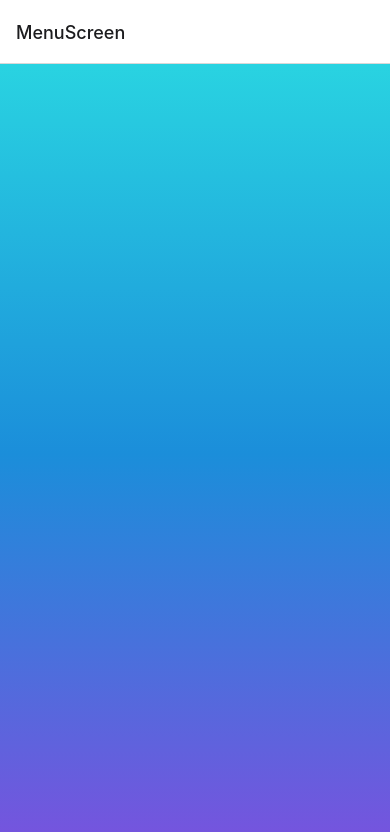
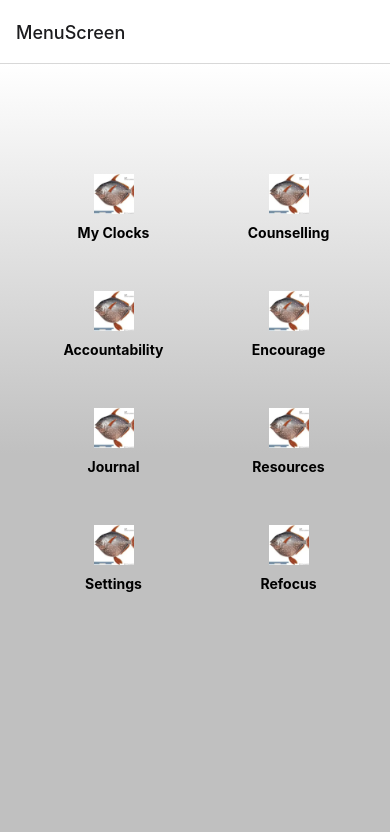
Before and after one commit to RealRyanno2022/sobr, a React Native app: screen /MenuScreen in a window 390 px wide. Shown: the top 832 px of the page. Built offline with nearby package versions, Linux system fonts and the light colour scheme.

Commit message:
added the working gradient background

```diff
--- a/components/GradientBackground.tsx
+++ b/components/GradientBackground.tsx
@@ -1,15 +1,19 @@
+// GradientBackground.tsx
+import React from 'react';
+import { StyleSheet, View } from 'react-native';
+import { LinearGradient } from 'expo-linear-gradient';
 
-import { LinearGradient } from 'react-native-linear-gradient';
-import { globalStyles } from '../styles';
-export const GradientBackground: React.FC = () => (
-  <LinearGradient
-    colors={['#29D3E1', '#1B8EDA', '#7753DE']}
-    start={{ x: 0, y: 0 }}
-    end={{ x: 0, y: 1 }}
-    style={globalStyles.gradient}
-  >
-  </LinearGradient>
+export const GradientBackground: React.FC = ({ children }) => (
+  <View style={StyleSheet.absoluteFillObject}>
+    <LinearGradient
+      colors={['#ffffff', '#C0C0C0', '#C0C0C0']}
+      start={{ x: 0, y: 0 }}
+      end={{ x: 0, y: 1 }}
+      style={StyleSheet.absoluteFillObject}
+    >
+      {children}
+    </LinearGradient>
+  </View>
 );
 
-
 export default GradientBackground;
--- a/components/MenuSign.tsx
+++ b/components/MenuSign.tsx
@@ -1,17 +1,15 @@
 // components/MenuSign.tsx
 import React from 'react';
-import { Text, View, StyleSheet } from 'react-native';
+import { Text, View, StyleSheet, Image } from 'react-native';
 import { globalStyles } from '../styles';
-import { translations } from '../languages/translations';
+import { MenuSignProps } from '../types';
 
-interface MenuSignProps {
-  textKey: string;
-}
 
-const MenuSign: React.FC<MenuSignProps> = ({ textKey }) => {
+
+const MenuSign: React.FC<MenuSignProps> = ({ icon }) => {
   return (
     <View style={styles.container}>
-      <Text style={styles.text}>{translations[textKey] || textKey}</Text>
+     <Image source={icon} style={globalStyles.icon} />
     </View>
   );
 };
--- a/pages/app/MenuScreen.tsx
+++ b/pages/app/MenuScreen.tsx
@@ -1,18 +1,11 @@
-// MenuScreen.tsx
-import React from 'react';
 import { View, ScrollView } from 'react-native';
-import { NativeStackNavigationProp } from '@react-navigation/native-stack';
 import { ParamList } from '../../types';
 import { globalStyles } from '../../styles';
 import NavButton from '../../components/NavButton';
 import MenuSign from '../../components/MenuSign';
-import GradientBackground from '../../components/GradientBackground'
+import GradientBackground from '../../components/GradientBackground';
 
-interface MenuScreenProps {
-  navigation: NativeStackNavigationProp<ParamList>;
-}
-
-const MenuScreen: React.FC<MenuScreenProps> = ({ navigation }) => {
+const MenuScreen: React.FC<MenuScreenProps> = ({ navigation, icon }) => {
   const buttons = [
     { textKey: 'myClocks', destination: 'ClockPage' },
     { textKey: 'counselling', destination: 'CounsellingPage' },
@@ -28,9 +21,10 @@ const MenuScreen: React.FC<MenuScreenProps> = ({ navigation }) => {
   const testIcon = require('../../assets/test.png');
 
   return (
-    <GradientBackground>
-    <ScrollView style={globalStyles.container}>
-      <MenuSign textKey="sobr!" />
+    <View style={globalStyles.container}>
+      <GradientBackground />
+      <ScrollView contentContainerStyle={globalStyles.scrollContent}>
+        <MenuSign icon={icon} />
         <View style={globalStyles.grid}>
           {buttons.map((button, index) => {
             if (index % 2 === 0) {
@@ -57,7 +51,7 @@ const MenuScreen: React.FC<MenuScreenProps> = ({ navigation }) => {
           })}
         </View>
       </ScrollView>
-    </GradientBackground>
+    </View>
   );
 };
 
--- a/styles.tsx
+++ b/styles.tsx
@@ -1,10 +1,7 @@
 // styles.ts
 import { StyleSheet, Dimensions } from 'react-native';
-import { GradientProps } from './types';
 const { width } = Dimensions.get('window');
 const buttonWidth = (width - 40) / 2; // Adjust width to fit two buttons per row with margins
-
-
 
 
 export const globalStyles = StyleSheet.create({
```
Also changed, not shown: package.json (+6 -7 lines), types.tsx (+7 -1 lines), assets/logo.png (added), 1 other file (tests, documents, lock files or other folders). Lines whose indentation alone changed are shown as unchanged.
